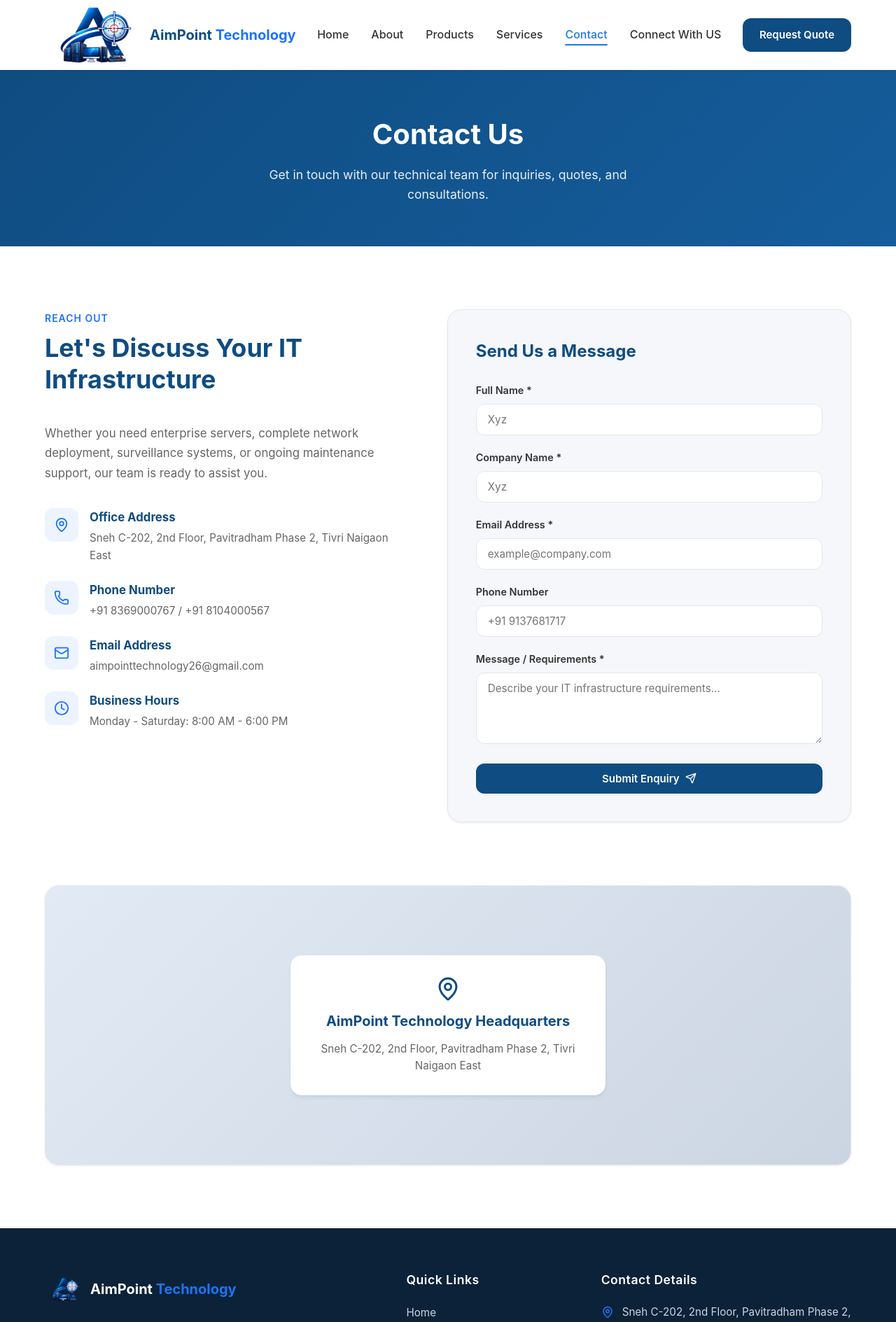
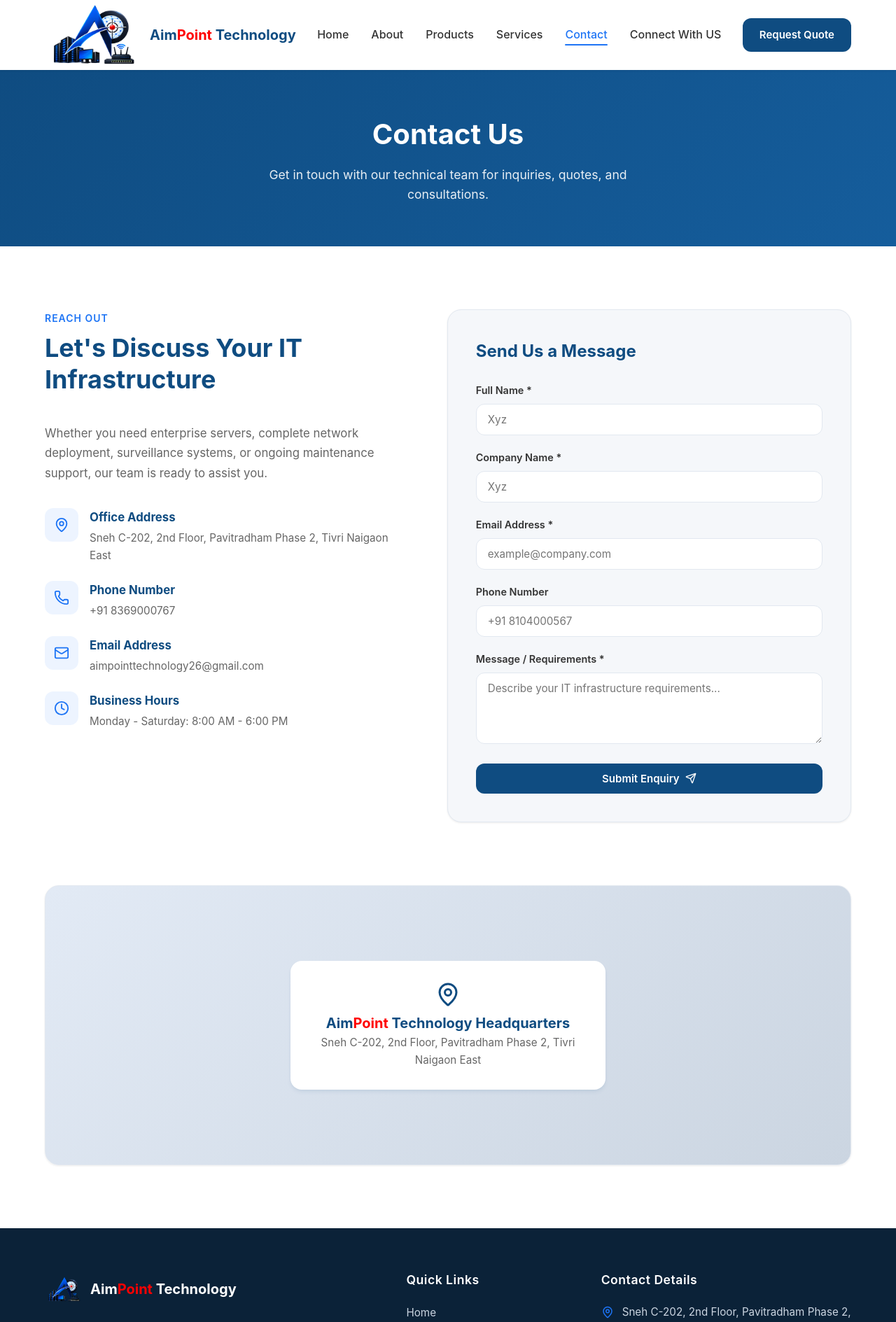
Before and after one commit to Rohit272004/AimPoint, a React (Vite) app in the folder frontend/: page /contact in a window 1280 px wide. Shown: the top 1889 px of the page at 70% size. Built offline with nearby package versions, Linux system fonts and the light colour scheme.

Commit message:
map anchor and logo updates

```diff
--- a/frontend/src/components/Footer/Footer.jsx
+++ b/frontend/src/components/Footer/Footer.jsx
@@ -14,7 +14,7 @@
         <div className="footer-col footer-brand-col">
           <Link to="/" className="footer-logo">
             <img src={logo} alt="" className="logo" />
-            <span>AimPoint <span className="highlight">Technology</span></span>
+            <span>Aim<span className='point'>Point</span> <span className="">Technology</span></span>
           </Link>
           <p className="footer-desc">
             {COMPANY_INFO.description}
--- a/frontend/src/components/Navbar/Navbar.css
+++ b/frontend/src/components/Navbar/Navbar.css
@@ -18,7 +18,9 @@
   width: 100%;
   height: auto;
 }
-
+.point {
+  color: red;
+}
 .navbar-logo {
   display: flex;
   align-items: center;
@@ -43,7 +45,7 @@
     object-fit: fill;
 }
 .logo-highlight {
-  color: var(--secondary);
+  color: var(--primary);
 }
 
 .navbar-nav {
--- a/frontend/src/components/Navbar/Navbar.jsx
+++ b/frontend/src/components/Navbar/Navbar.jsx
@@ -15,7 +15,7 @@
       <div className="container navbar-container">
         <Link to="/" className="navbar-logo" onClick={closeMenu}>
           <img src={logo} alt="" className="logo-icon-wrapper" />
-          <span className="logo-text">AimPoint <span className="logo-highlight">Technology</span></span>
+          <span className="logo-text">Aim<span className='point'>Point</span> <span className="logo-highlight">Technology</span></span>
         </Link>
 
         <nav className={`navbar-nav ${isOpen ? 'active' : ''}`}>
--- a/frontend/src/pages/Contact/Contact.jsx
+++ b/frontend/src/pages/Contact/Contact.jsx
@@ -89,7 +89,7 @@
                   </div>
                   <div>
                     <h4>Phone Number</h4>
-                    <p>{COMPANY_INFO.phone}</p>
+                    <p><a href="tel:+918369000767">+91 8369000767</a></p>
                   </div>
                 </li>
                 <li>
@@ -98,7 +98,9 @@
                   </div>
                   <div>
                     <h4>Email Address</h4>
-                    <p>{COMPANY_INFO.email}</p>
+                    <p><a href="mailto:aimpointtechnology26@gmail.com">
+                      aimpointtechnology26@gmail.com
+                    </a></p>
                   </div>
                 </li>
                 <li>
@@ -179,7 +181,7 @@
                         name="phone"
                         value={formData.phone}
                         onChange={handleChange}
-                        placeholder="+91 9137681717"
+                        placeholder="+91 8104000567 "
                       />
                     </div>
                     <div className="form-group">
@@ -210,9 +212,15 @@
         <div className="container">
           <div className="map-wrapper">
             <div className="map-placeholder-content">
+              <a
+                href="https://www.google.com/maps/search/?api=1&query=Sneh+C-202%2C+2nd+Floor%2C+Pavitradham+Phase+2%2C+Tivri+Naigaon+East"
+                target="_blank"
+                rel="noopener noreferrer"
+              >
                 <MapPin size={36} color="#0F4C81" />
-              <h3>AimPoint Technology Headquarters</h3>
+                <h3>Aim<span className='point'>Point</span> Technology Headquarters</h3>
                 <p>{COMPANY_INFO.address}</p>
+                </a>
                 {/* <span className="map-note">Interactive map placeholder - Silicon Valley, CA</span> */}
             </div>
           </div>
```
Also changed, not shown: frontend/src/assets/logo.png. Lines whose indentation alone changed are shown as unchanged.
